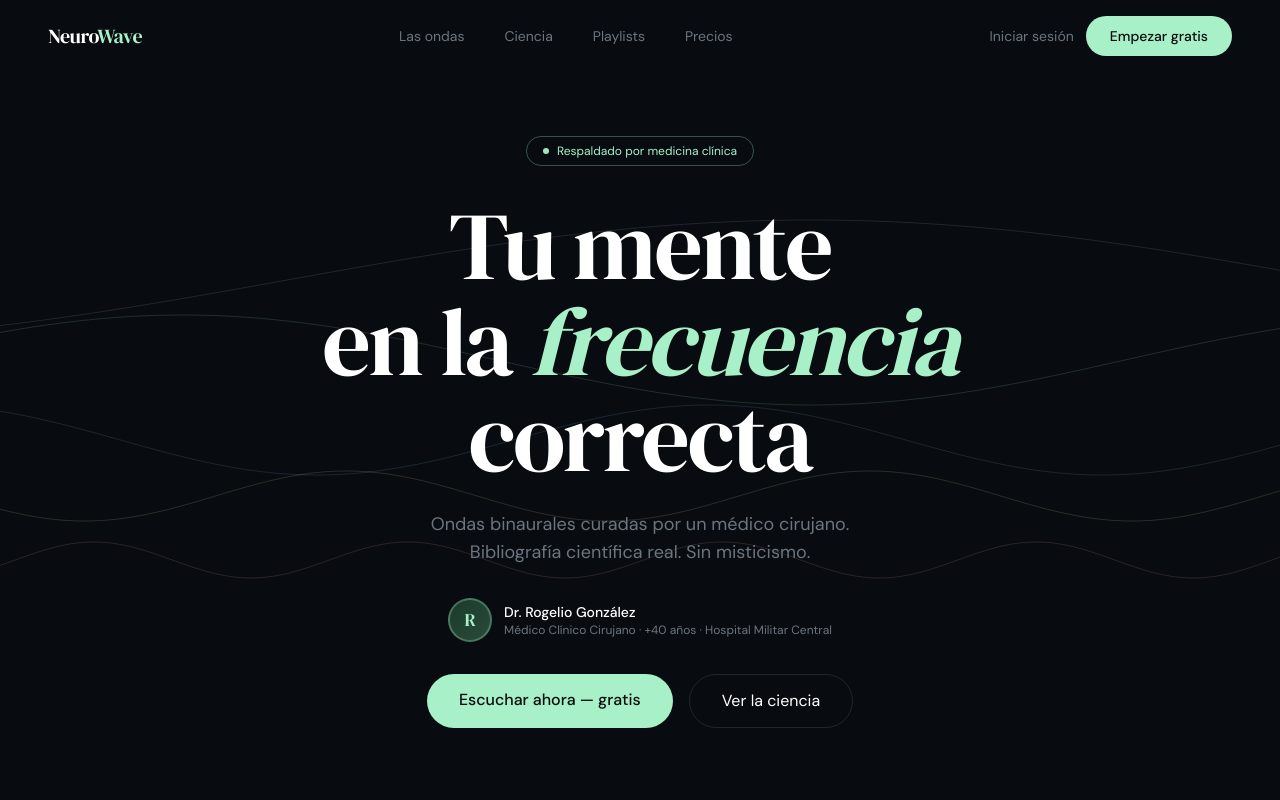
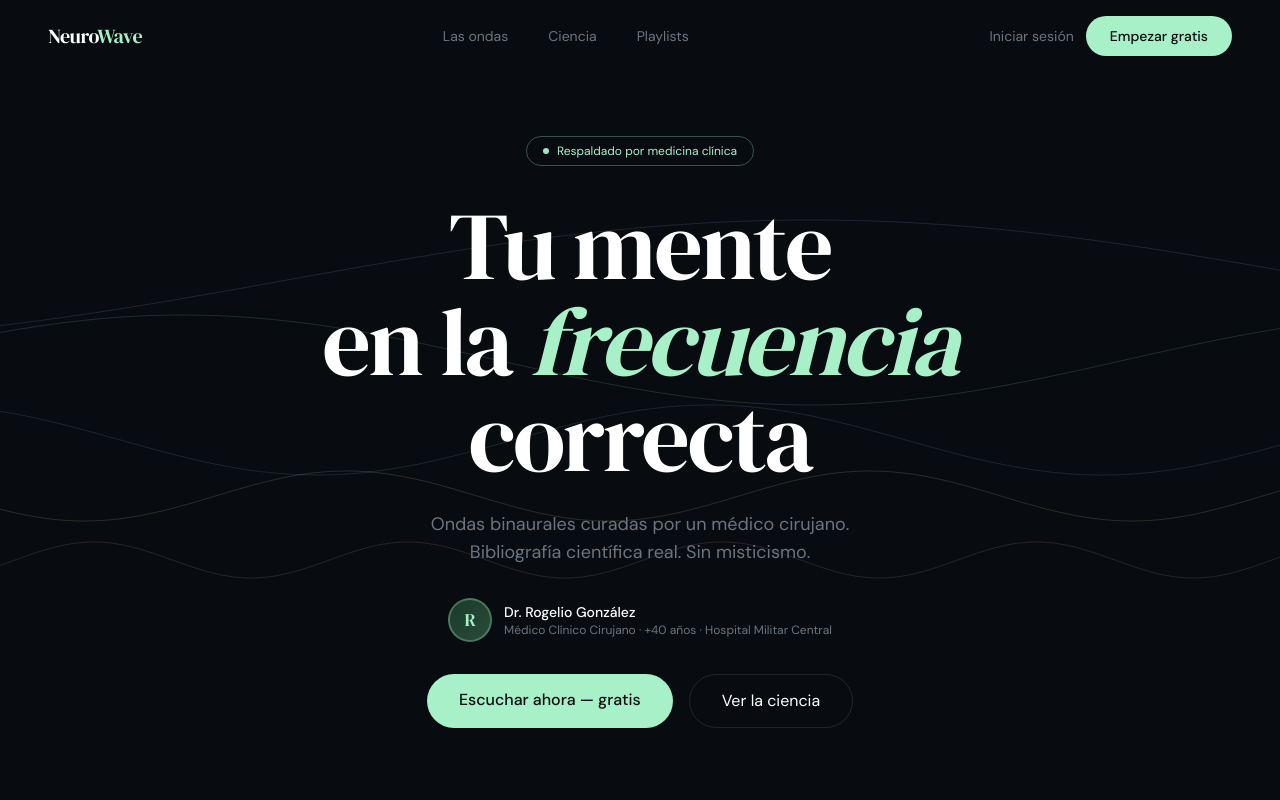
Before and after one commit to Solang3/neurowave, a Next.js app: page / in a window 1280 px wide. Shown: the top 800 px of the page. Built offline with nearby package versions, Linux system fonts and the light colour scheme.

Commit message:
Update Navbar.tsx

```diff
--- a/src/components/layout/Navbar.tsx
+++ b/src/components/layout/Navbar.tsx
@@ -6,8 +6,7 @@ import Link from 'next/link'
 const links = [
   { href: '#ondas', label: 'Las ondas' },
   { href: '#ciencia', label: 'Ciencia' },
-  { href: '#playlists', label: 'Playlists' },
-  { href: '#precios', label: 'Precios' },
+  { href: '#playlists', label: 'Playlists' }
 ]
 
 export default function Navbar() {
```
